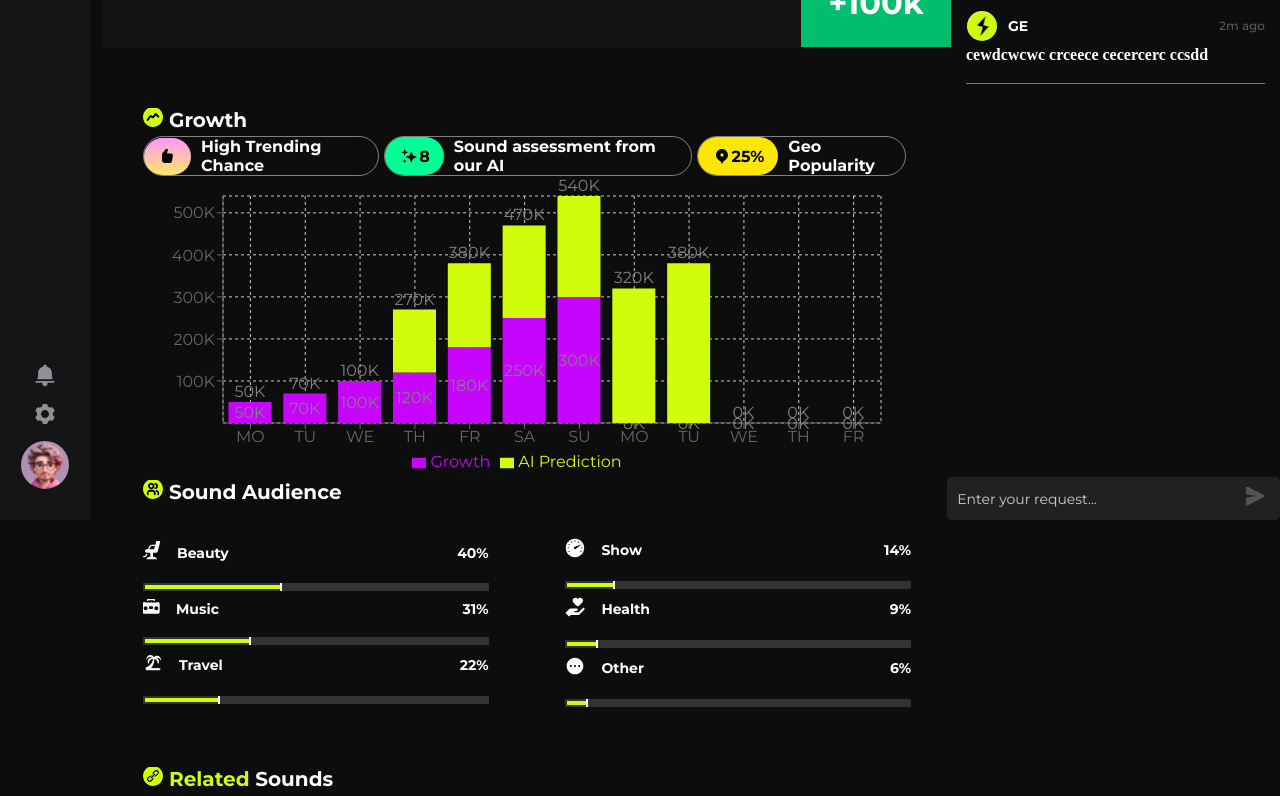
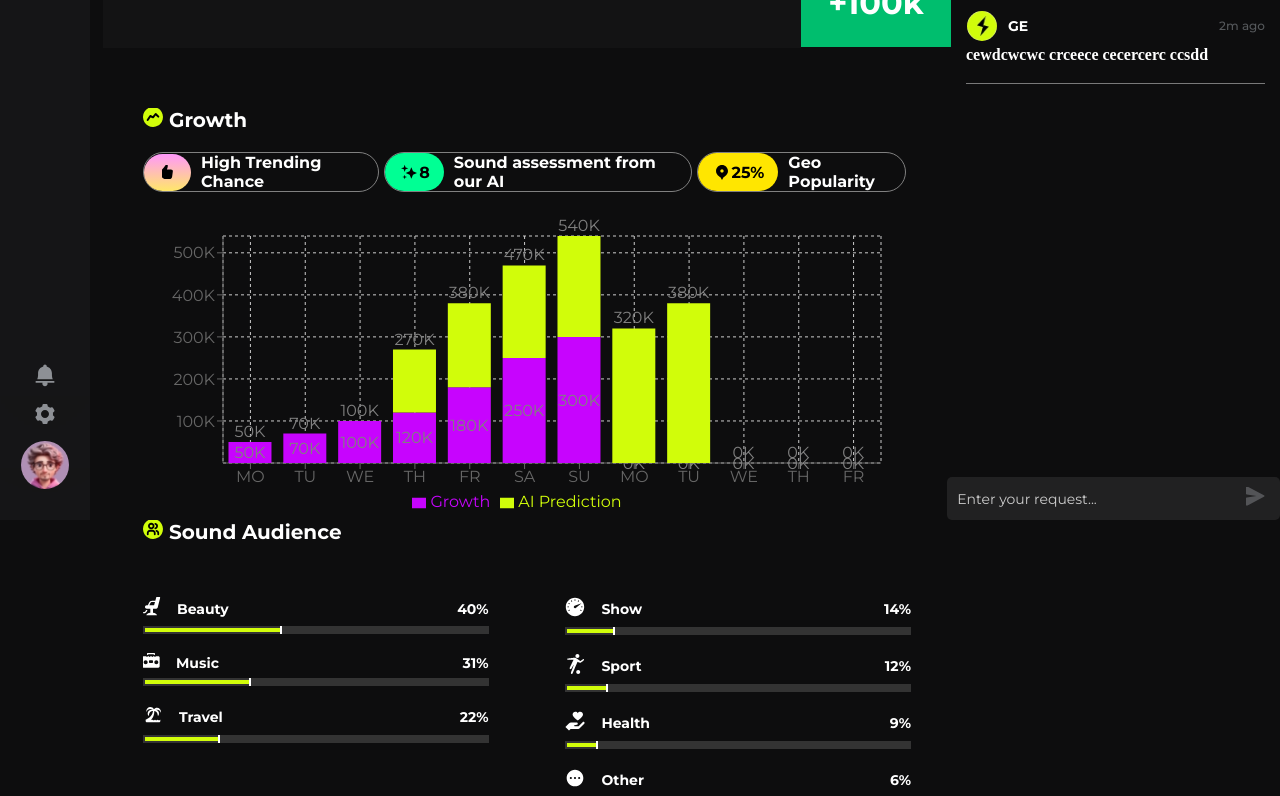
Before and after one commit to vladyslavZinchenko77/flai, a React (Vite) app: page / in a window 1280 px wide. Shown: the part 280-1076 px from the top of the page. Built offline with nearby package versions, Linux system fonts and the light colour scheme.

Commit message:
refactored a sound audience component

```diff
--- a/src/components/Common/Chart/Chart.jsx
+++ b/src/components/Common/Chart/Chart.jsx
@@ -24,7 +24,7 @@ const data = [
   { name: 'FR', 'Growth': 0, 'AI Prediction': 0 },
 ]
 
-const Chart = () => {
+const Chart = ({ ...props }) => {
   const chartContainerRef = useRef(null)
   const [chartWidth, setChartWidth] = useState(0)
 
@@ -46,7 +46,11 @@ const Chart = () => {
   }
 
   return (
-    <div ref={chartContainerRef} style={{ width: '100%', height: 300 }}>
+    <div
+      ref={chartContainerRef}
+      style={{ width: '100%', height: 300 }}
+      {...props}
+    >
       <BarChart
         width={chartWidth}
         height={300}
--- a/src/components/Common/HorizontalProgress/HorizontalProgress.jsx
+++ b/src/components/Common/HorizontalProgress/HorizontalProgress.jsx
@@ -2,6 +2,7 @@ import styled from 'styled-components'
 import Flex from '../Flex/Flex'
 
 const ProgressContainer = styled.div`
+  margin-top: 19px;
   display: flex;
   flex-direction: column;
 
@@ -9,7 +10,7 @@ const ProgressContainer = styled.div`
 `
 
 const ProgressBar = styled.div`
-  margin-top: 19px;
+  margin-top: 6px;
   height: 4px;
   padding: 2px;
   background-color: #333333;
--- a/src/components/Common/SvgIcon/SvgIcon.jsx
+++ b/src/components/Common/SvgIcon/SvgIcon.jsx
@@ -19,6 +19,7 @@ import beautyIcon from '../../../assets/svg/beauty.svg'
 import musicIcon from '../../../assets/svg/music.svg'
 import travelIcon from '../../../assets/svg/travel.svg'
 import showIcon from '../../../assets/svg/show.svg'
+import sportIcon from '../../../assets/svg/sport.svg'
 import healthIcon from '../../../assets/svg/health.svg'
 import otherIcon from '../../../assets/svg/other.svg'
 import relatedIcon from '../../../assets/svg/related.svg'
@@ -55,6 +56,7 @@ const SvgIcon = ({ name, margin, ...props }) => {
     'music': musicIcon,
     'travel': travelIcon,
     'show': showIcon,
+    'sport': sportIcon,
     'health': healthIcon,
     'other': otherIcon,
     'related': relatedIcon,
--- a/src/pages/GeneralPage/components/GrowthSection/GrowthSection.jsx
+++ b/src/pages/GeneralPage/components/GrowthSection/GrowthSection.jsx
@@ -10,6 +10,7 @@ const SectionContainer = styled.div`
   margin-top: 56px;
 `
 const GrowthHeader = styled.div`
+  margin-top: 16px;
   display: flex;
   justify-content: center;
 `
@@ -73,7 +74,7 @@ const GrowthSection = () => {
           </CustomText>
         </GrowthHeaderItem>
       </GrowthHeader>
-      <Chart />
+      <Chart style={{ marginTop: 24 }} />
     </SectionContainer>
   )
 }
--- a/src/pages/GeneralPage/components/SoundAudienceSection/SoundAudienceSection.jsx
+++ b/src/pages/GeneralPage/components/SoundAudienceSection/SoundAudienceSection.jsx
@@ -3,17 +3,10 @@ import styled from 'styled-components'
 import HorizontalProgress from '../../../../components/Common/HorizontalProgress/HorizontalProgress'
 import Flex from '../../../../components/Common/Flex/Flex'
 import SectionTitle from '../../../../components/Common/SectionTitle/SectionTitle'
+import { useUserStore } from '../../../../store/store'
 
 const SectionContainer = styled.div`
   padding: 0 40px;
-`
-
-const SectionTitleStyled = styled.h4`
-  color: rgb(255, 255, 255);
-  font-family: Montserrat;
-  font-size: 20px;
-  font-weight: 700;
-  line-height: 1.5;
 `
 
 const PrograssesContainer = styled.div`
@@ -21,6 +14,10 @@ const PrograssesContainer = styled.div`
 `
 
 const SoundAudienceSection = () => {
+  const { user } = useUserStore()
+
+  const soundAudience = user.songs.length > 0 ? user.songs[0].soundAudience : []
+
   return (
     <SectionContainer>
       <section>
@@ -28,40 +25,30 @@ const SoundAudienceSection = () => {
           Sound Audience
         </SectionTitle>
 
-        <Flex justifyContent="space-between" margin="30px 0 0 0">
+        <Flex
+          justifyContent="space-between"
+          alignItems="flex-start"
+          margin="30px 0 0 0"
+        >
           <PrograssesContainer>
-            <HorizontalProgress
-              icon={<SvgIcon name={'beauty'} />}
-              progress={40}
-              label={'Beauty'}
-            />
-            <HorizontalProgress
-              icon={<SvgIcon name={'music'} />}
-              progress={31}
-              label={'Music'}
-            />
-            <HorizontalProgress
-              icon={<SvgIcon name={'travel'} />}
-              progress={22}
-              label={'Travel'}
-            />
+            {soundAudience.slice(0, 3).map((audience, index) => (
+              <HorizontalProgress
+                key={index}
+                icon={<SvgIcon name={audience.title.toLowerCase()} />}
+                progress={audience.percent}
+                label={audience.title}
+              />
+            ))}
           </PrograssesContainer>
           <PrograssesContainer>
-            <HorizontalProgress
-              icon={<SvgIcon name={'show'} />}
-              progress={14}
-              label={'Show'}
-            />
-            <HorizontalProgress
-              icon={<SvgIcon name={'health'} />}
-              progress={9}
-              label={'Health'}
-            />
-            <HorizontalProgress
-              icon={<SvgIcon name={'other'} />}
-              progress={6}
-              label={'Other'}
-            />
+            {soundAudience.slice(3).map((audience, index) => (
+              <HorizontalProgress
+                key={index}
+                icon={<SvgIcon name={audience.title.toLowerCase()} />}
+                progress={audience.percent}
+                label={audience.title}
+              />
+            ))}
           </PrograssesContainer>
         </Flex>
       </section>
--- a/src/styles/commonCss.css
+++ b/src/styles/commonCss.css
@@ -2,7 +2,7 @@
     background-color: #0D0D0E;
 }
 
-
+/* TABS */
 .ant-tabs .ant-tabs-tab.ant-tabs-tab-active .ant-tabs-tab-btn{
     color: #d1fd0a;
 }
@@ -40,3 +40,6 @@
     background: yellow;
     pointer-events: none;
   }
+
+
+  /* CHART */
```
Also changed, not shown: src/assets/svg/sport.svg (added).
